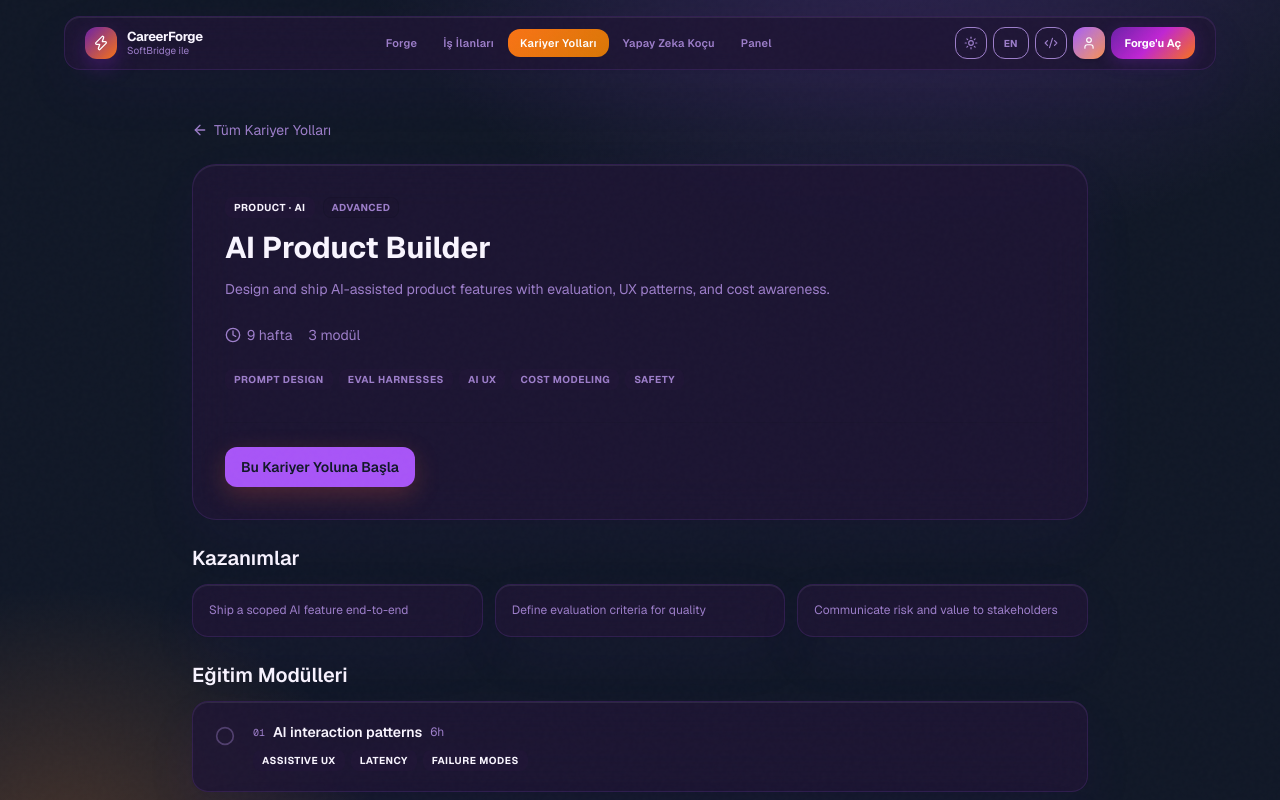
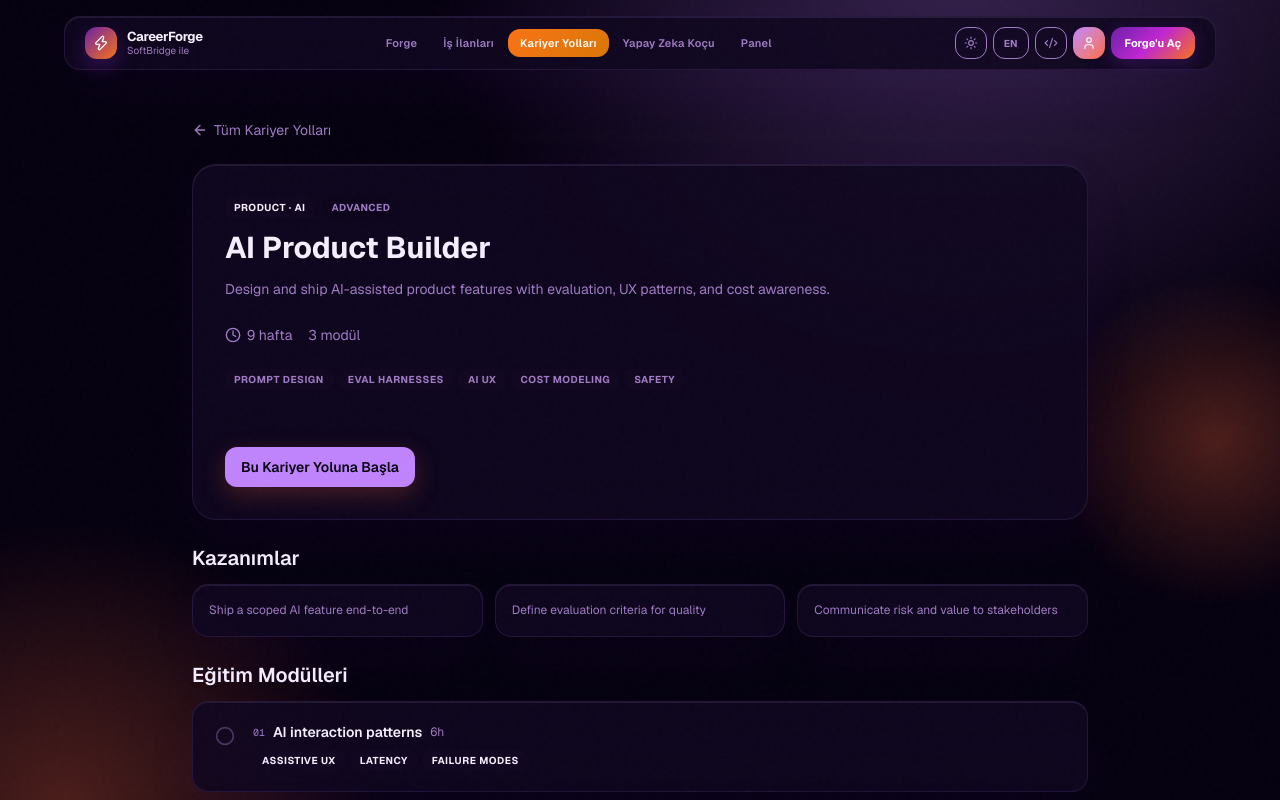
Before and after one commit to Dpehect/Softbridge-Career-Forge-FullStack-Web-App, a Next.js app: page /paths/path-ai-pm in a window 1280 px wide. Shown: the top 800 px of the page. Built offline with nearby package versions, Linux system fonts and the light colour scheme.

Commit message:
feat: Utopian dark mode — cosmic void #060010, mystic violet panels, zero blue/navy, 5-layer nebula mesh

```diff
--- a/src/app/globals.css
+++ b/src/app/globals.css
@@ -47,24 +47,24 @@
   --glow-green:    rgba(74, 222, 128, 0.20);
 }
 
-/* ─── Dark Mode ──────────────────────────────────────────────────────────── */
+/* ─── Dark Mode — Utopian Cosmic Violet ─────────────────────────────────── */
 .dark {
-  --background:    #111827;   /* Deep charcoal */
-  --panel:         #1F1535;   /* Rich dark purple-tinted panel */
-  --text-primary:  #F9F5FF;
-  --text-secondary:#D4BBFF;
-  --text-muted:    #9D7ECA;
-  --accent:        #A855F7;   /* Bright Purple */
-  --accent-hover:  #9333EA;
+  --background:    #060010;   /* Deepest cosmic void — near-black with violet soul */
+  --panel:         #110720;   /* Mystic deep violet panel */
+  --text-primary:  #F5EEFF;
+  --text-secondary:#D9B8FF;
+  --text-muted:    #A07BC4;
+  --accent:        #C084FC;   /* Electric violet */
+  --accent-hover:  #A855F7;
   --accent-dark:   #7C3AED;
-  --accent-2:      #FB923C;   /* Bright Orange */
-  --accent-3:      #4ADE80;   /* Green */
-  --grid-line:     rgba(168, 85, 247, 0.06);
-  --glass-bg:      rgba(31, 21, 53, 0.82);
-  --border-color:  rgba(168, 85, 247, 0.14);
-  --glow-purple:   rgba(168, 85, 247, 0.25);
-  --glow-coral:    rgba(251, 146, 60, 0.25);
-  --glow-green:    rgba(74, 222, 128, 0.22);
+  --accent-2:      #FF6B35;   /* Vivid cosmic orange */
+  --accent-3:      #34D399;   /* Neon mint-green */
+  --grid-line:     rgba(192, 132, 252, 0.05);
+  --glass-bg:      rgba(17, 7, 32, 0.88);   /* Pure dark violet glass */
+  --border-color:  rgba(192, 132, 252, 0.12);
+  --glow-purple:   rgba(192, 132, 252, 0.28);
+  --glow-coral:    rgba(255, 107, 53, 0.28);
+  --glow-green:    rgba(52, 211, 153, 0.22);
 }
 
 /* ─── Base ────────────────────────────────────────────────────────────────── */
@@ -97,12 +97,14 @@ body::before {
 
 /* ─── Utilities ───────────────────────────────────────────────────────────── */
 
-/* Background mesh with purple orbs */
+/* Cosmic background mesh — 5-layer nebula orbs */
 @utility mesh-bg {
   background-image:
-    radial-gradient(ellipse 80% 50% at 70% -10%, var(--glow-purple), transparent 55%),
-    radial-gradient(ellipse 50% 40% at 5%  60%, var(--glow-coral),  transparent 50%),
-    radial-gradient(ellipse 40% 30% at 90% 90%, var(--glow-green),  transparent 45%),
+    radial-gradient(ellipse 70% 55% at 75%  -5%,  var(--glow-purple), transparent 60%),
+    radial-gradient(ellipse 45% 35% at 5%   55%,  var(--glow-coral),  transparent 55%),
+    radial-gradient(ellipse 35% 30% at 88%  88%,  var(--glow-green),  transparent 50%),
+    radial-gradient(ellipse 50% 30% at 40% 110%,  var(--glow-purple), transparent 55%),
+    radial-gradient(ellipse 30% 25% at 95%  30%,  var(--glow-coral),  transparent 45%),
     linear-gradient(180deg, var(--background), var(--background));
 }
 
--- a/src/app/layout.tsx
+++ b/src/app/layout.tsx
@@ -50,7 +50,7 @@ export default function RootLayout({ children }: Readonly<{ children: React.Reac
           position="bottom-right"
           toastOptions={{
             className: "border border-cosmic-teal/10 bg-panel-elevated text-star-white",
-            style: { background: "#1A1A2E", color: "#F5F0FF", borderColor: "rgba(124,58,237,0.15)" },
+            style: { background: "#110720", color: "#F5EEFF", borderColor: "rgba(192,132,252,0.15)" },
           }}
         />
       </body>
```
